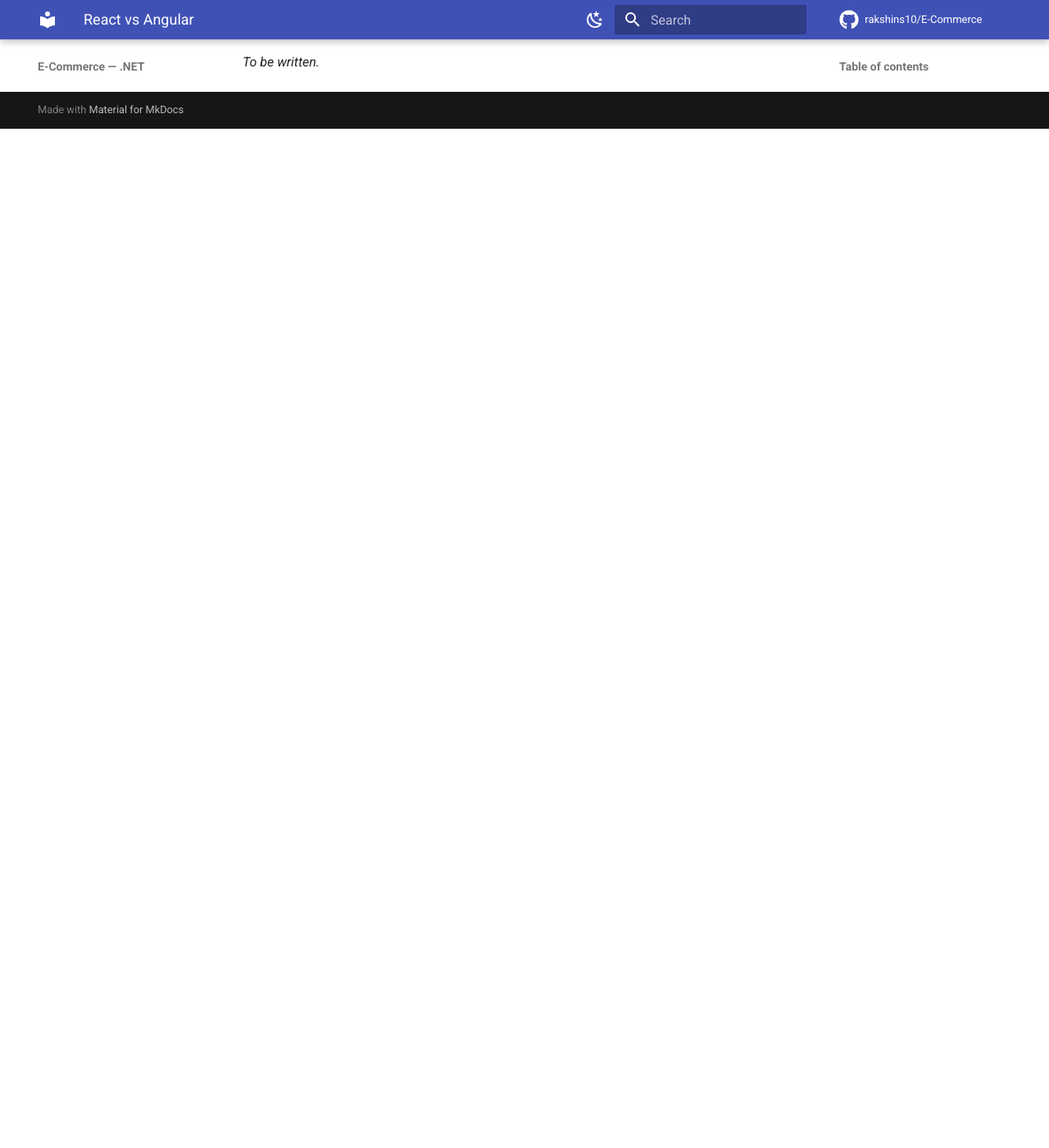
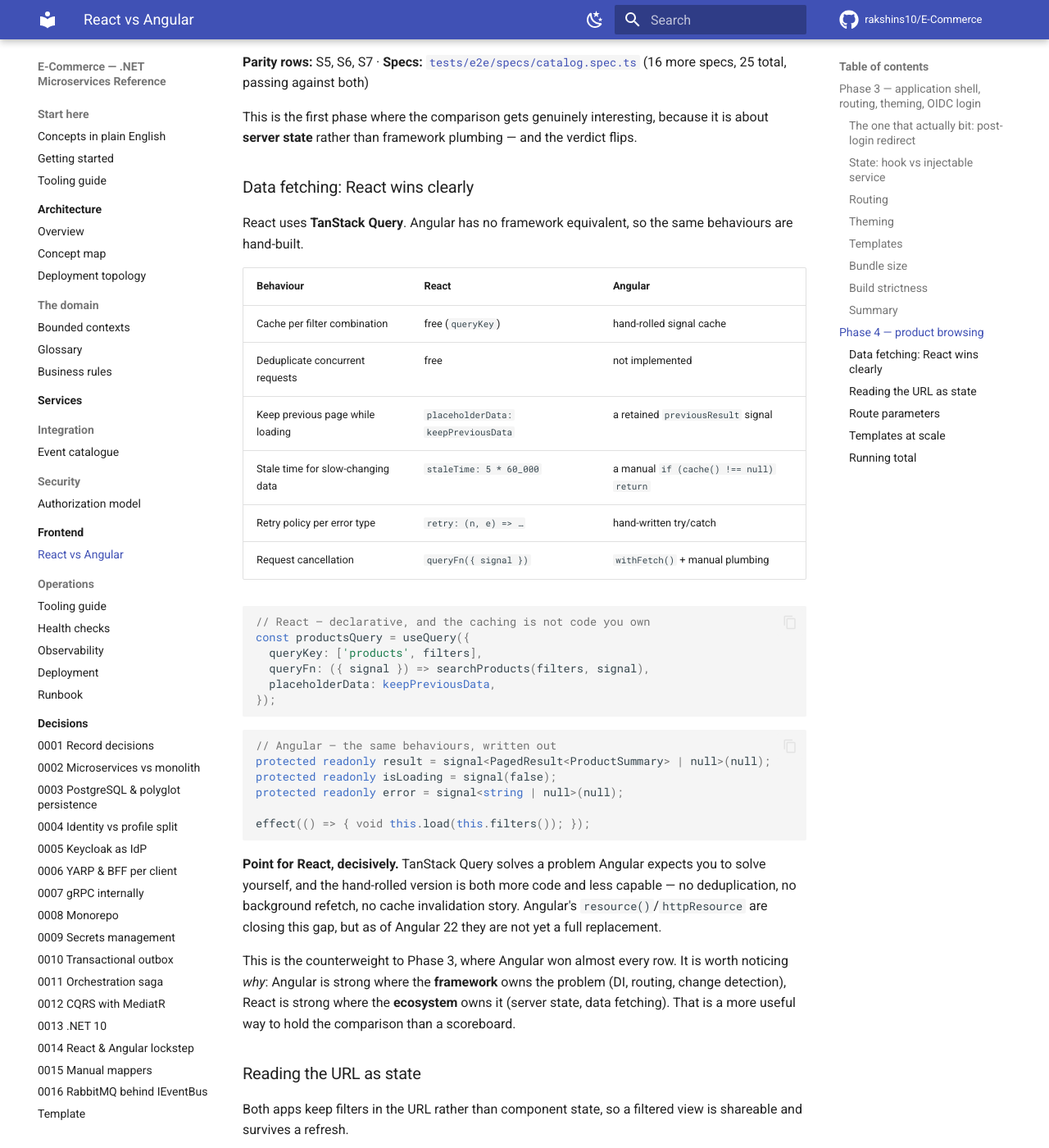
Before and after one commit to rakshins10/E-Commerce, an MkDocs documentation site: the page built from docs/react-vs-angular.md, in a window 1280 px wide and 1400 px high, scrolled down 4491 px. Shown: the whole window at 82% size. Built offline with MkDocs 1.6.1 and Material for MkDocs 9.7.7, drawn with Linux system fonts in a browser that asks for light colours; comment, search, counter and statistics services are not loaded; before the commit the page ends 4648 px from its top, so only the background shows below that; some of the changed text lies outside the part shown.

Commit message:
docs(catalog): add the service page and the Phase 4 framework comparison
docs/services/catalog.md: purpose, what it deliberately does not own, the ERD,
the CQRS split, and a complete endpoint reference with curl examples. Explains
the schema decisions that are easy to get wrong - numeric not float for money,
uniqueness enforced at the database rather than in code, slugs in URLs rather
than GUIDs, soft delete so historic orders stay meaningful, and snake_case
columns applied as a convention.

docs/react-vs-angular.md gains the Phase 4 section, and the verdict flips.
Phase 3 went almost entirely to Angular because it was framework plumbing -
DI, routing, auth. Phase 4 is about server state, and React wins decisively:
TanStack Query gives caching per filter combination, deduplication,
keep-previous-data and per-error retry policy for free, where Angular expects
you to build all of it. The Angular version is more code and less capable.

The useful framing, recorded rather than left implicit: Angular is strong where
the FRAMEWORK owns the problem, React is strong where the ECOSYSTEM owns it.
More useful in an interview than a scoreboard.

Parity checklist updated - S5, S6, S7, X2 and X4 complete, 25 specs on both.

Co-Authored-By: Claude Opus 5 (1M context) <noreply@anthropic.com>

````diff
--- a/docs/react-vs-angular.md
+++ b/docs/react-vs-angular.md
@@ -174,4 +174,107 @@ and TanStack Query enters the picture.
 
 ## Phase 4 — product browsing
 
-_To be written._
+**Parity rows:** S5, S6, S7 · **Specs:** [`tests/e2e/specs/catalog.spec.ts`](../tests/e2e/specs/catalog.spec.ts)
+(16 more specs, 25 total, passing against both)
+
+This is the first phase where the comparison gets genuinely interesting, because it is about **server state**
+rather than framework plumbing — and the verdict flips.
+
+### Data fetching: React wins clearly
+
+React uses **TanStack Query**. Angular has no framework equivalent, so the same behaviours are hand-built.
+
+| Behaviour | React | Angular |
+|---|---|---|
+| Cache per filter combination | free (`queryKey`) | hand-rolled signal cache |
+| Deduplicate concurrent requests | free | not implemented |
+| Keep previous page while loading | `placeholderData: keepPreviousData` | a retained `previousResult` signal |
+| Stale time for slow-changing data | `staleTime: 5 * 60_000` | a manual `if (cache() !== null) return` |
+| Retry policy per error type | `retry: (n, e) => …` | hand-written try/catch |
+| Request cancellation | `queryFn({ signal })` | `withFetch()` + manual plumbing |
+
+```ts
+// React — declarative, and the caching is not code you own
+const productsQuery = useQuery({
+  queryKey: ['products', filters],
+  queryFn: ({ signal }) => searchProducts(filters, signal),
+  placeholderData: keepPreviousData,
+});
+```
+
+```ts
+// Angular — the same behaviours, written out
+protected readonly result = signal<PagedResult<ProductSummary> | null>(null);
+protected readonly isLoading = signal(false);
+protected readonly error = signal<string | null>(null);
+
+effect(() => { void this.load(this.filters()); });
+```
+
+**Point for React, decisively.** TanStack Query solves a problem Angular expects you to solve yourself, and
+the hand-rolled version is both more code and less capable — no deduplication, no background refetch, no
+cache invalidation story. Angular's `resource()`/`httpResource` are closing this gap, but as of Angular 22
+they are not yet a full replacement.
+
+This is the counterweight to Phase 3, where Angular won almost every row. It is worth noticing *why*: Angular
+is strong where the **framework** owns the problem (DI, routing, change detection), React is strong where the
+**ecosystem** owns it (server state, data fetching). That is a more useful way to hold the comparison than a
+scoreboard.
+
+### Reading the URL as state
+
+Both apps keep filters in the URL rather than component state, so a filtered view is shareable and survives a
+refresh.
+
+```ts
+// React
+const [searchParams, setSearchParams] = useSearchParams();
+const filters = useMemo(() => ({ search: searchParams.get('search') ?? '', … }), [searchParams]);
+
+// Angular
+private readonly queryParams = toSignal(this.route.queryParamMap, { requireSync: true });
+protected readonly filters = computed(() => ({ search: this.queryParams().get('search') ?? '', … }));
+```
+
+**Narrow point for Angular.** `computed` needs no dependency array, so it cannot go stale. But `toSignal` is a
+bridge over an Observable API, and having to reach for it is a reminder that Angular's router has not caught
+up with signals yet.
+
+### Route parameters
+
+```ts
+// Angular — bound directly from the route by withComponentInputBinding()
+readonly id = input.required<string>();
+
+// React
+const { id } = useParams<{ id: string }>();
+```
+
+**Point for Angular.** A typed, required signal input beats a hook returning `string | undefined`.
+
+### Templates at scale
+
+The browse screen is the first template big enough for this to matter. Angular's `@if` / `@for` blocks stay
+readable; React's JSX with nested ternaries and `&&` gets noisy:
+
+```tsx
+{result && result.items.length === 0 && (…)}
+{result && result.items.length > 0 && (…)}
+```
+
+**Point for Angular.**
+
+### Running total
+
+| Dimension | Winner |
+|-----------|--------|
+| **Server state, caching, request lifecycle** | **React** — and it is not close |
+| Route parameter binding | Angular |
+| Deriving state without dependency arrays | Angular |
+| Template readability at scale | Angular |
+| Framework plumbing (DI, routing, auth) | Angular |
+| Bundle size | React (59 kB vs 94 kB gzipped) |
+
+The honest summary for an interview: **Angular gives you more, React lets you choose more.** Angular's
+batteries cover routing, DI and forms extremely well but stop at server state; React's core is smaller and
+the ecosystem fills the gap — better, in the case of TanStack Query, but only because you went and picked it.
````
Also changed, not shown: docs/adr/README.md (+2 -2 lines), docs/services/catalog.md (added, +251 -0 lines), web/parity-checklist.md (+7 -7 lines).
